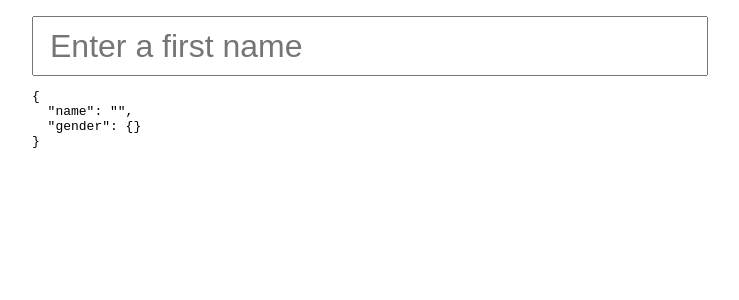
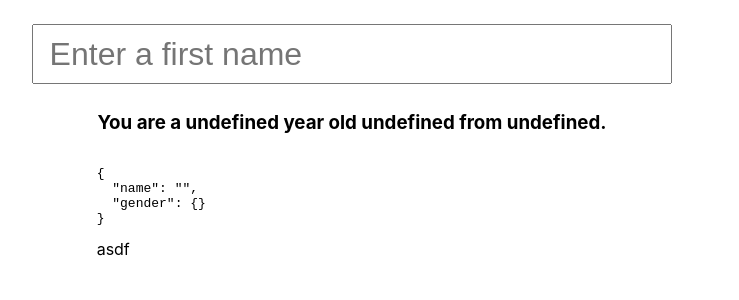
Before and after one commit to jonh-a/age-gender-nationality-ify, a React (Create React App) app: page / in a window 1280 px wide. Shown: the top 300 px of the page, without its empty margins (288-1027 px from the left). Built offline with nearby package versions, Linux system fonts and the light colour scheme; no server answers; the HTML template or start-up script is replaced by a standard one.

Commit message:
styling improvements

```diff
--- a/src/App.css
+++ /dev/null
@@ -1,38 +0,0 @@
-.App {
-  text-align: center;
-}
-
-.App-logo {
-  height: 40vmin;
-  pointer-events: none;
-}
-
-@media (prefers-reduced-motion: no-preference) {
-  .App-logo {
-    animation: App-logo-spin infinite 20s linear;
-  }
-}
-
-.App-header {
-  background-color: #282c34;
-  min-height: 100vh;
-  display: flex;
-  flex-direction: column;
-  align-items: center;
-  justify-content: center;
-  font-size: calc(10px + 2vmin);
-  color: white;
-}
-
-.App-link {
-  color: #61dafb;
-}
-
-@keyframes App-logo-spin {
-  from {
-    transform: rotate(0deg);
-  }
-  to {
-    transform: rotate(360deg);
-  }
-}
--- a/src/App.tsx
+++ b/src/App.tsx
@@ -1,5 +1,4 @@
 import React, { useState } from 'react';
-import './App.css';
 import Search from './components/Search';
 import Results from './components/Results';
 import styled from 'styled-components'
@@ -12,11 +11,19 @@ export interface Result {
 }
 
 const Container = styled.div`
-  max-width: 40em;
+  width: 100%;
+`
+
+const Main = styled.div`
+  max-width: 42em;
   margin-left: auto;
   margin-right: auto;
-  padding-top: 1em;
-  padding-bottom: 1em;
+  margin-top: 1em;
+  margin-bottom: 1em;
+
+  @media screen and (max-width: 50em) {
+    width: 95%;
+  }
 `
 
 const App: React.FC = () => {
@@ -25,8 +32,10 @@ const App: React.FC = () => {
 
   return (
     <Container>
-      <Search name={name} setName={setName} />
-      <Results name={name} results={results} setResults={setResults} />
+      <Main>
+        <Search name={name} setName={setName} />
+        <Results name={name} results={results} setResults={setResults} />
+      </Main>
     </Container>
   );
 }
--- a/src/components/Results.tsx
+++ b/src/components/Results.tsx
@@ -11,8 +11,33 @@ interface Props {
   setResults: any,
 }
 
-const Output = styled.pre`
+const Container = styled.div`
+  display: flex;
+  flex-wrap: wrap;
+  align-items: center;
+  justify-content: center;
+`
+
+const Description = styled.h3`
+  width: 100%;
+  text-align: center;
+`
+
+const Details = styled.div`
+  width: 95%;
+  display: flex;
+  flex-wrap: wrap;
+  align-items: center;
+  justify-content: center;
+`
+
+const Code = styled.pre`
+  width: 80%;
   text-align: left;
+`
+
+const Countries = styled.div`
+  width: 80%;
 `
 
 const Results: React.FC<Props> = ({ name, results, setResults }) => {
@@ -65,9 +90,20 @@ const Results: React.FC<Props> = ({ name, results, setResults }) => {
   }, [name, setResults])
 
   return (
-    <Output>
-      {results && JSON.stringify(results, null, 2)}
-    </Output>
+    <Container>
+      <Description>
+        {`You are a ${results?.age} year old ${results?.gender?.gender} from ${results?.nationality?.[0]?.country_id}.`}
+      </Description>
+      <Details>
+        <Code>
+          {results && JSON.stringify(results, null, 2)}
+        </Code>
+        <Countries>
+          asdf
+        </Countries>
+      </Details>
+    </Container>
+
   )
 }
 
--- a/src/components/Search.tsx
+++ b/src/components/Search.tsx
@@ -6,10 +6,17 @@ interface Props {
   setName: React.Dispatch<React.SetStateAction<string>>
 }
 
+const Container = styled.div`
+  padding-top: 0.5em;
+  padding-bottom: 0.5em;
+  display: flex;
+  justify-content: center;
+  align-items: center;
+  width: 100%;
+`
+
 const Input = styled.input`
-  width: 100%;
-  margin-left: auto;
-  margin-right: auto;
+  width: 90%;
   font-size: 2em;
   padding-left: 0.5em;
   padding-right: 0.5em;
@@ -19,11 +26,13 @@ const Input = styled.input`
 
 const Search: React.FC<Props> = ({ name, setName }) => {
   return (
-    <Input
-      value={name}
-      onChange={(e) => setName(e.target.value)}
-      placeholder='Enter a first name'
-    />
+    <Container>
+      <Input
+        value={name}
+        onChange={(e) => setName(e.target.value?.toLowerCase())}
+        placeholder='Enter a first name'
+      />
+    </Container>
   )
 }
 
```
Also changed, not shown: 1 other file (tests, documents, lock files or other folders).
